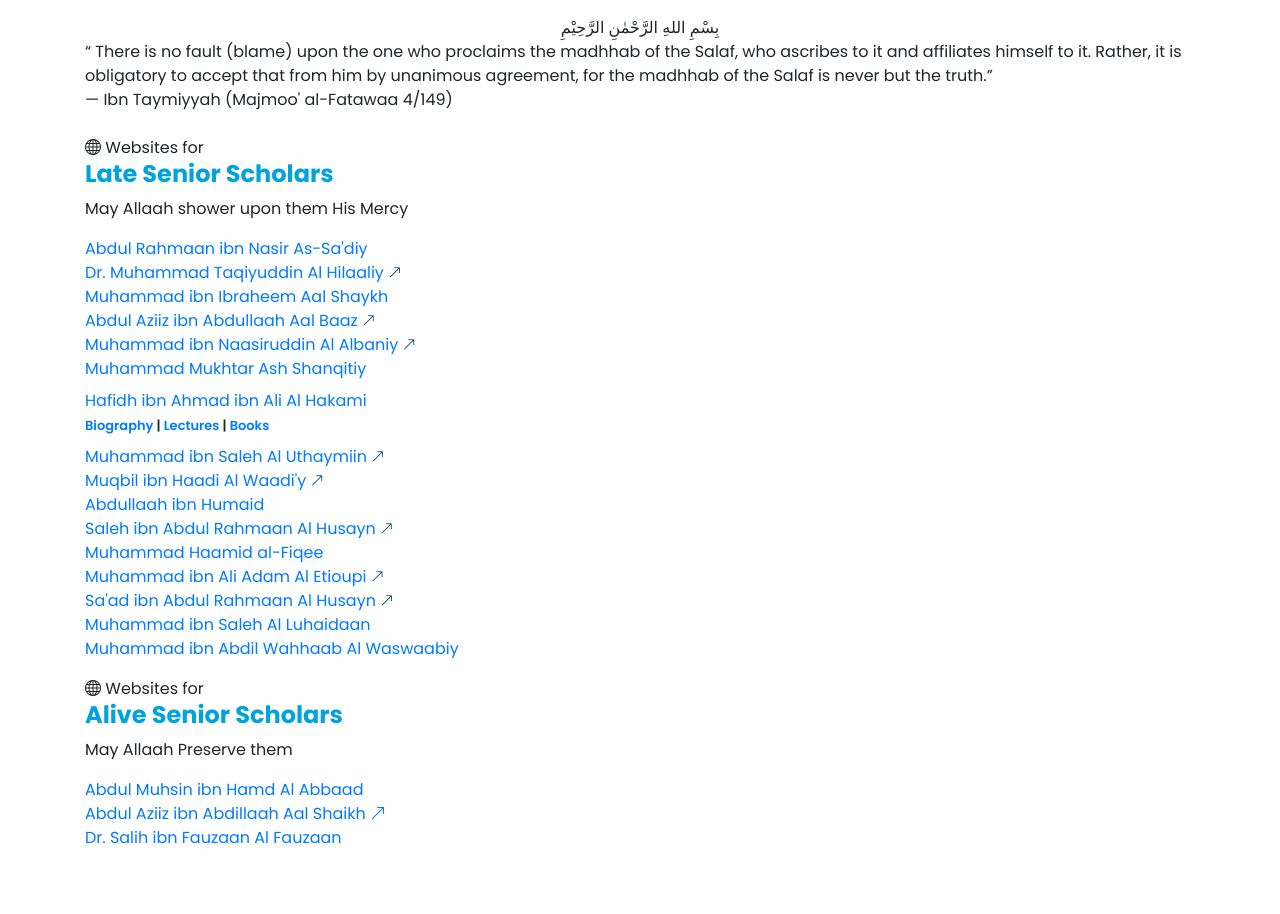
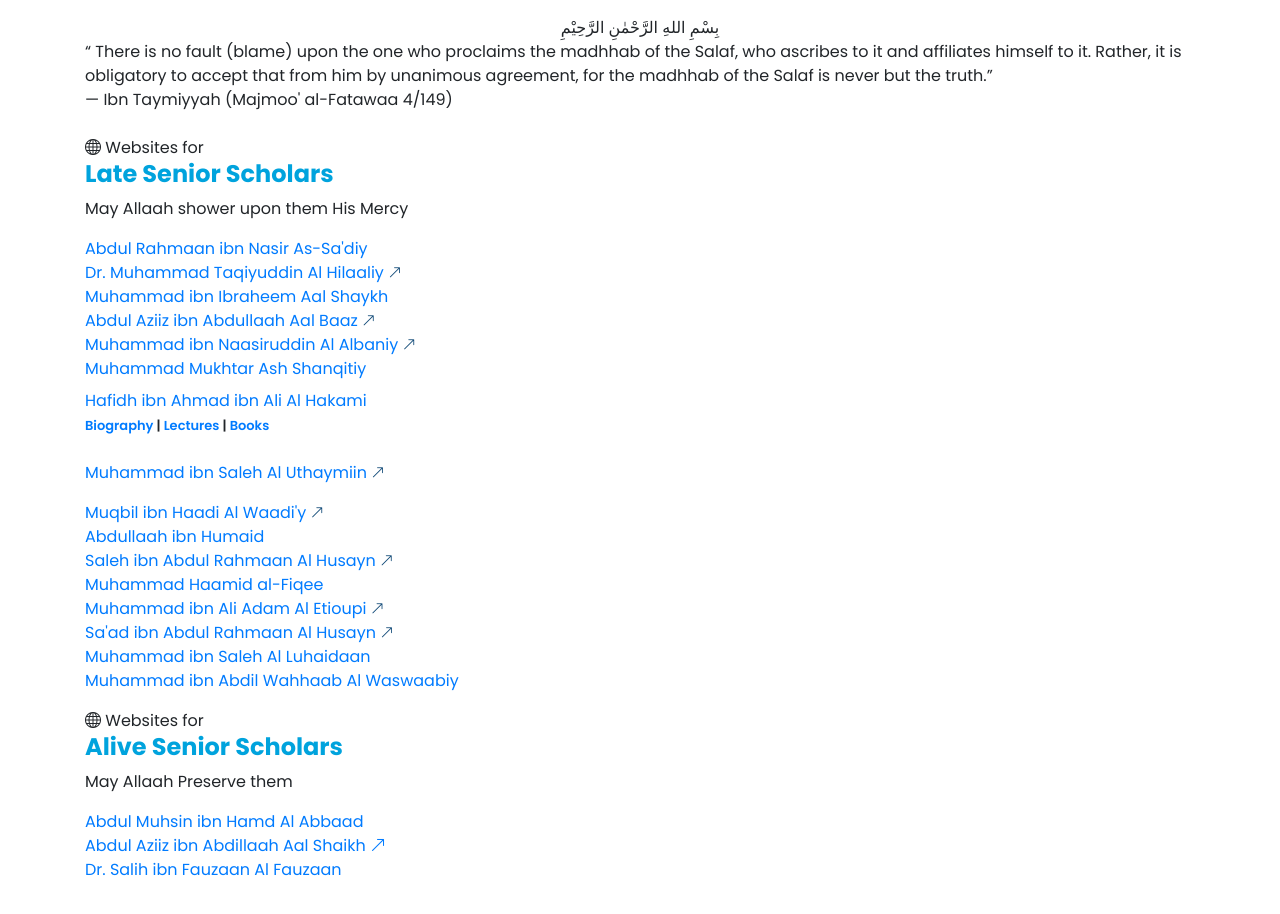
Before and after one commit to manhajsalafi/salafiwebs, a plain HTML site: page index.html in a window 1280 px wide. Before the commit the page ends 882 px from the top, so only its background shows below. Drawn offline with nearby package versions, Linux system fonts and the light colour scheme.

Commit message:
index - scholar

```diff
--- a/index.html
+++ b/index.html
@@ -127,7 +127,7 @@
                                 <a href="" class="">Biography</a> | <a href="" class="">Lectures</a> | <a href="" class="">Books</a>
                             </span>
                         </li>
-                        <li>
+                        <li class="scholar">
                             <a href="https://www.binothaimeen.net"> Muhammad ibn Saleh Al Uthaymiin  <i class="bi bi-arrow-up-right senior-late"></i> </a>
                         </li>
                         <li>
```
